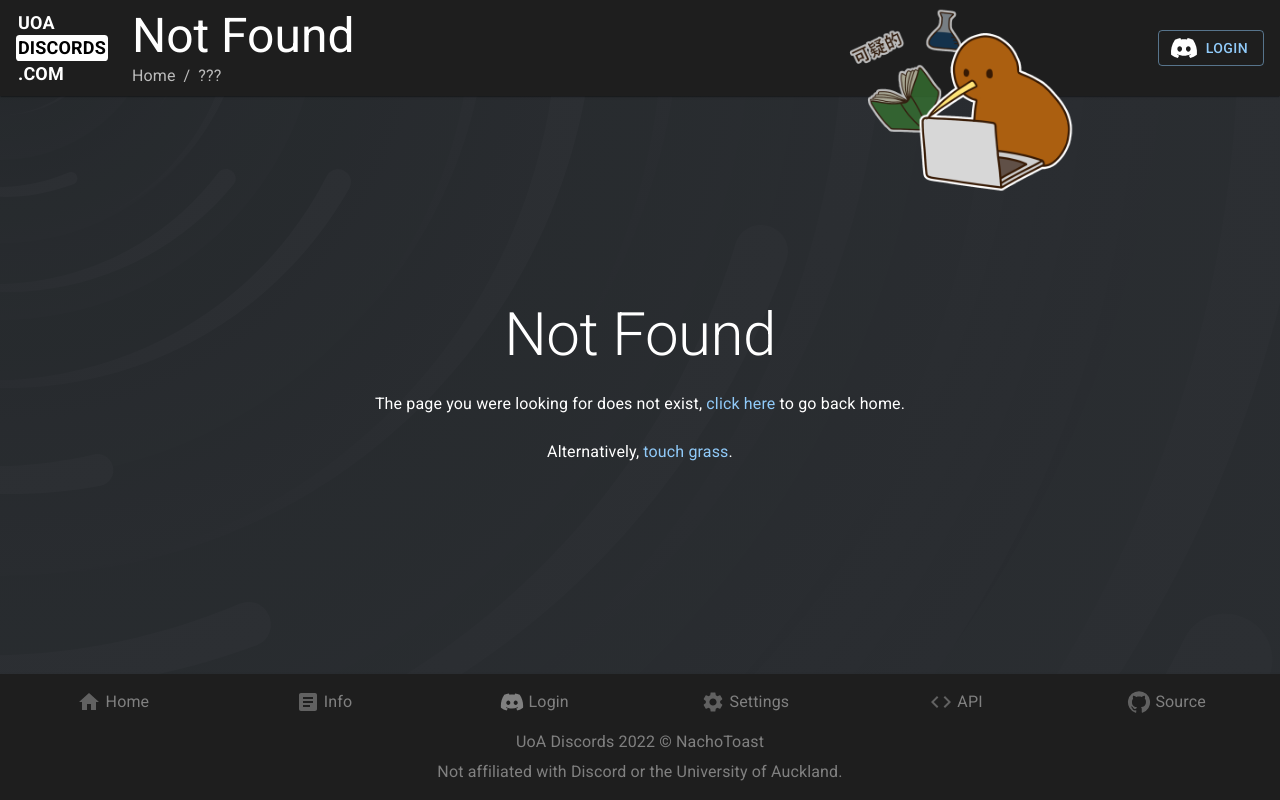
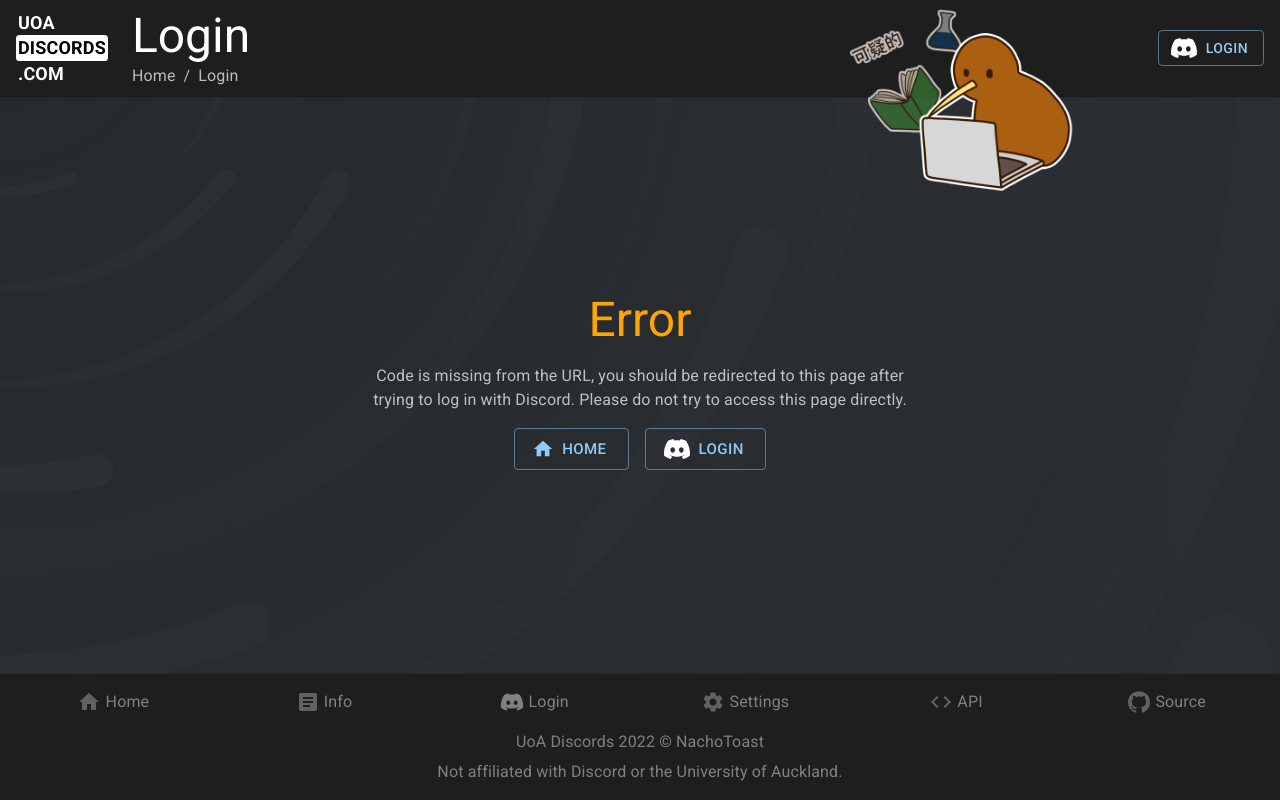
Before and after one commit to UoA-Discords/website, a React (Create React App) app: page /login in a window 1280 px wide. Built offline with nearby package versions, Linux system fonts and the light colour scheme.

Commit message:
add login page to sitemap

```diff
--- a/src/App.tsx
+++ b/src/App.tsx
@@ -1,6 +1,7 @@
 import { BrowserRouter, Routes, Route } from 'react-router-dom';
 import { ThemeProvider, CssBaseline } from '@mui/material';
-import { InfoPage, HomePage, SettingsPage, NotFoundPage } from './pages';
+import { InfoPage, HomePage, SettingsPage, NotFoundPage, LoginPage } from './pages';
+import { ErrorDisplayer } from './components/ErrorDisplayer';
 import { theme } from './theme';
 import { ContextProviders } from './providers';
 import { Header } from './components/Header';
@@ -16,11 +17,13 @@ export const App: React.FC = () => (
         <ThemeProvider theme={theme}>
             <CssBaseline enableColorScheme />
             <ContextProviders>
+                <ErrorDisplayer />
                 <Header />
                 <Routes>
                     <Route index element={<HomePage />} />
                     <Route path="settings" element={<SettingsPage />} />
                     <Route path="info" element={<InfoPage />} />
+                    <Route path="login" element={<LoginPage />} />
                     <Route path="*" element={<NotFoundPage />} />
                 </Routes>
                 <Footer />
```
